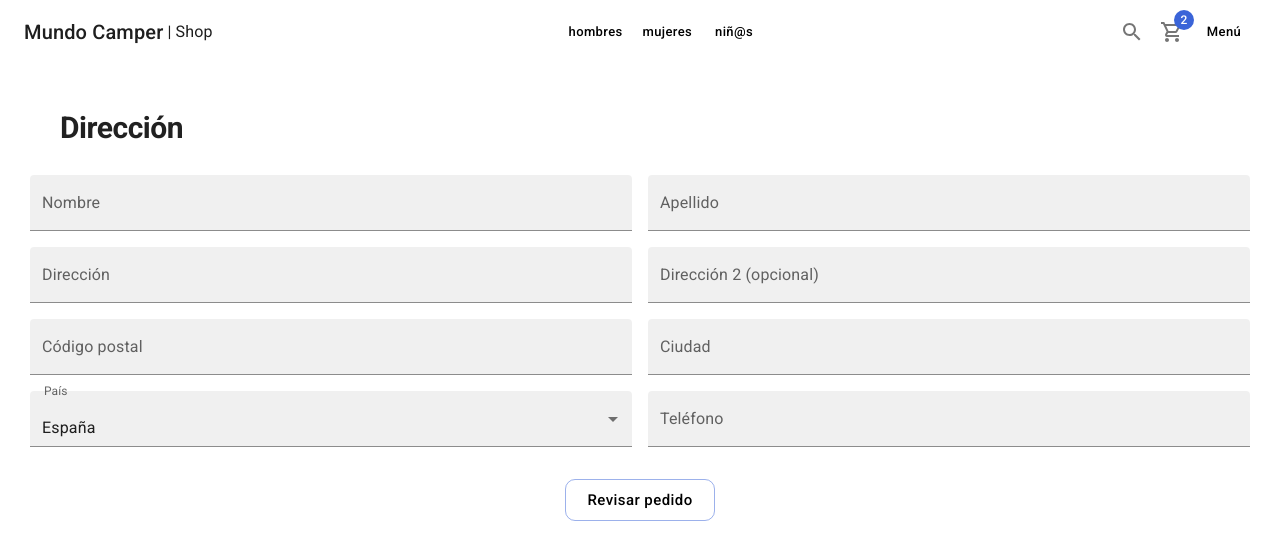
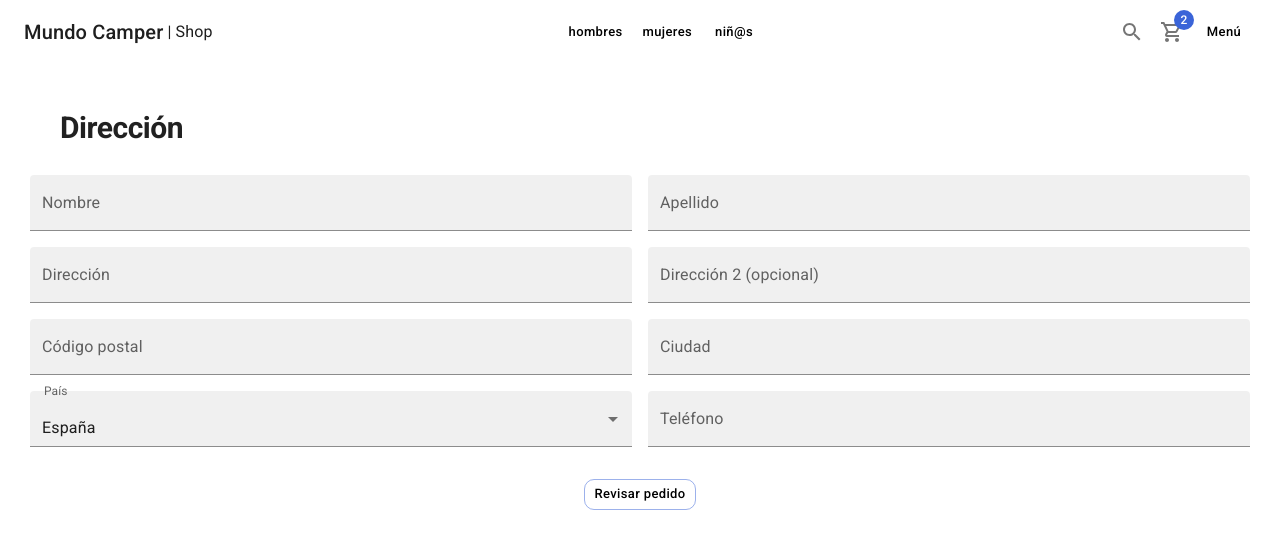
Before and after one commit to danielmateu/05-teslo-shop, a Next.js app: page /checkout/address in a window 1280 px wide. Shown: the top 560 px of the page. Built offline with nearby package versions, Linux system fonts and the light colour scheme.

Commit message:
mod en estilo de los botones

```diff
--- a/pages/cart/index.tsx
+++ b/pages/cart/index.tsx
@@ -27,7 +27,7 @@ const CartPage = () => {
                                 <NextLink href='/checkout/address'>
                                     <Link>
 
-                                        <Button color="secondary" className="circular-btn" fullWidth>Checkout</Button>
+                                        <Button color="secondary"  fullWidth>Checkout</Button>
                                     </Link>
                                 </NextLink>
 
--- a/pages/checkout/address.tsx
+++ b/pages/checkout/address.tsx
@@ -50,7 +50,7 @@ const AddressPage = () => {
       <Box sx={{ mt: 4 }} display='flex' justifyContent='center'>
         <NextLink href="/checkout/summary">
           <Link>
-            <Button color='secondary' className='circular-btn' size='large'>Revisar pedido</Button>
+            <Button color='secondary'>Revisar pedido</Button>
           </Link>
         </NextLink>
       </Box>
--- a/pages/checkout/summary.tsx
+++ b/pages/checkout/summary.tsx
@@ -49,7 +49,7 @@ const SummaryPage = () => {
                             <OrderSummary />
 
                             <Box sx={{ mt: 3 }}>
-                                <Button color="secondary" className="circular-btn" fullWidth>Checkout</Button>
+                                <Button color="secondary" fullWidth>Checkout</Button>
 
                             </Box>
 
--- a/pages/product/[slug].tsx
+++ b/pages/product/[slug].tsx
@@ -59,7 +59,7 @@ const ProductPage:NextPage<Props> = ({product}) => {
 
             {/* Agregar al carrito */}
 
-            <Button color='secondary' >Agregar al carrito</Button>
+            <Button color='secondary'>Agregar al carrito</Button>
 
             {/* <Chip label='Sin disponibilidad' color='error' variant='outlined'/> */}
 
```
